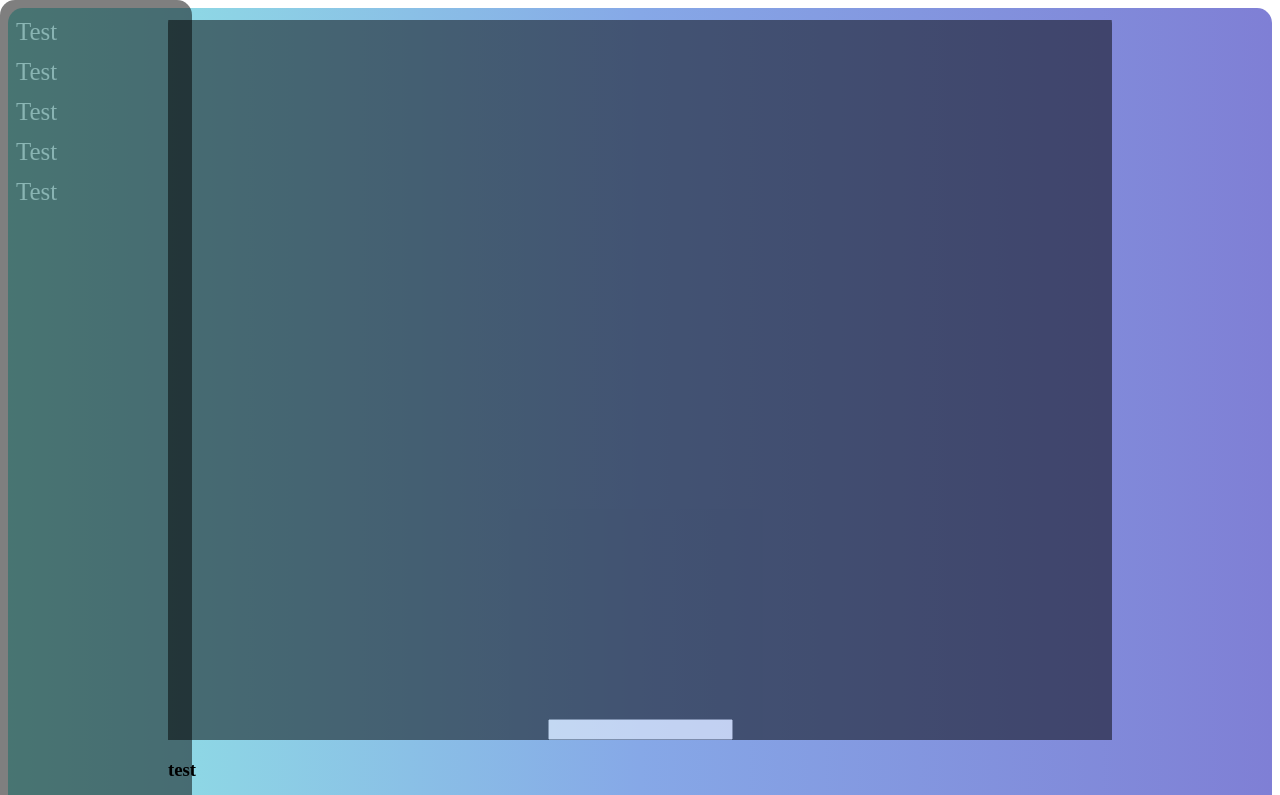
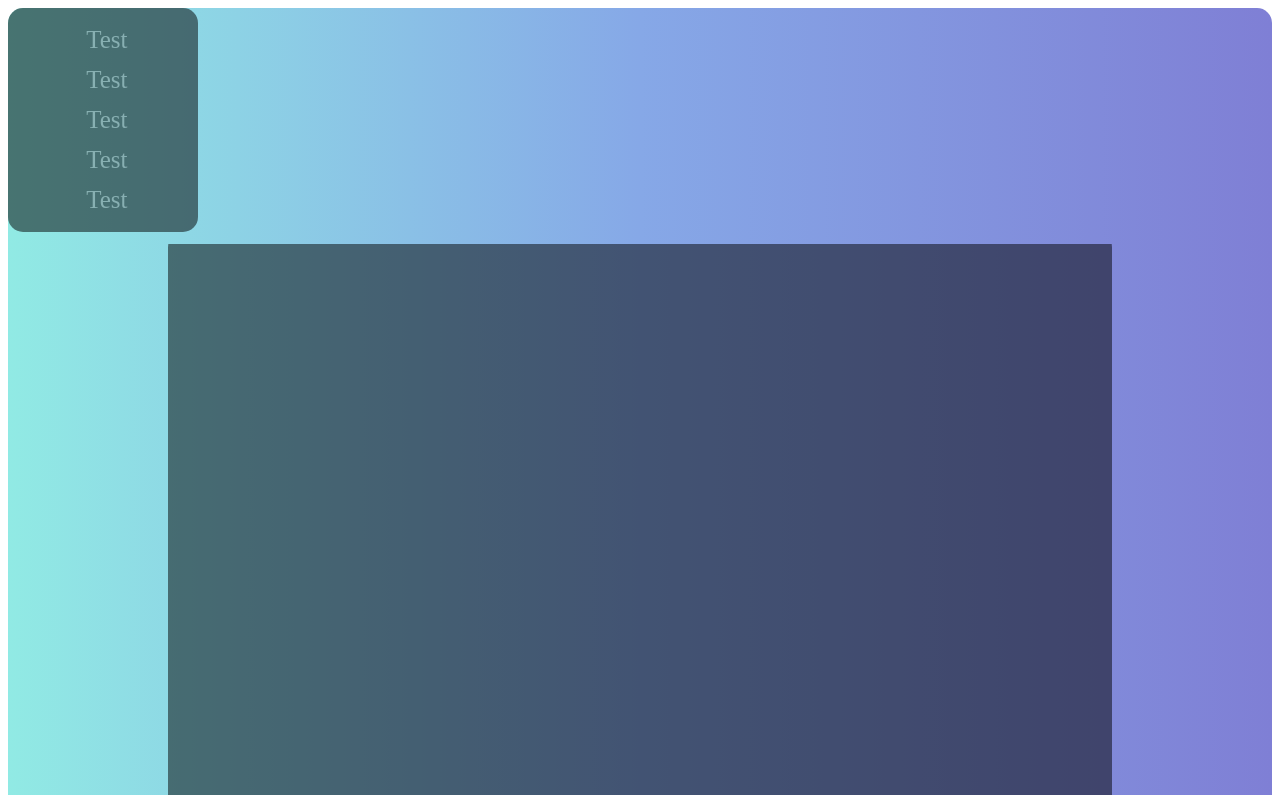
Before and after one commit to linzblue1/Cryptid, a Next.js app: page /chat in a window 1280 px wide. Shown: the top 795 px of the page. Built offline with nearby package versions, Linux system fonts and the light colour scheme.

Commit message:
Fixed styling

```diff
--- a/components/Sidebar.jsx
+++ b/components/Sidebar.jsx
@@ -2,9 +2,12 @@ import React from "react";
 import { Component } from "react";
 import styled from "styled-components";
 const SideNav = styled.div`
+display: flex;
+align-items: center;
   height: 100%;
   width: 15%;
-  position: fixed;
+position: relative;
+flex-direction: column;
   z-index: 1;
   top: 0;
   left: 0;
--- a/pages/chat.js
+++ b/pages/chat.js
@@ -4,8 +4,9 @@ import Sidebar from "../components/Sidebar";
 
 const ChatBox = () => (
     <Layout>
+        <Sidebar />
         <Wrapper>
-            <Sidebar />
+
             <InnerBoxWrapper>
                 <InnerBox>
                     <input type="text"></input>
@@ -24,8 +25,6 @@ const Layout = styled.section`
   background: linear-gradient(to right, #91eae4, #86a8e7, #7f7fd5);
   border-radius: 15px !important;
   background-color: rgba(0, 0, 0, 0.4) !important;
-  padding-left: 10rem;
-  padding-right: 10rem;
 `;
 
 const Wrapper = styled.section`
@@ -36,21 +35,22 @@ const Wrapper = styled.section`
   white-space: nowrap;
   border-radius: 15px 15px 0 0 !important;
   border-bottom: 0 !important;
+margin-left: 10rem;
+margin-right: 10rem;
 `;
 
 const InnerBox = styled.section`
-
 text-align: center;
 width: 100%;
 align-self: flex-end;
-
 `;
 
 const InnerBoxWrapper = styled.section`
   display: flex;
-  height: 90vh;
+  height: 100vh;
   background: black;
   opacity: 0.5;
+
 `;
 
 const MessageBox = styled.input``;
```
Lines whose indentation alone changed are shown as unchanged.
